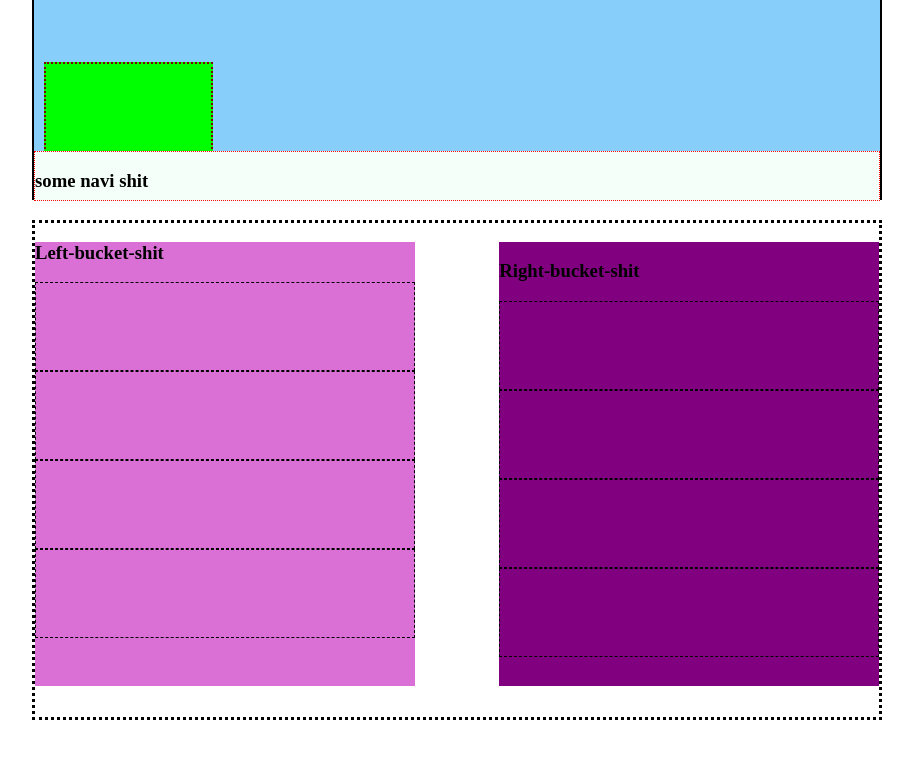
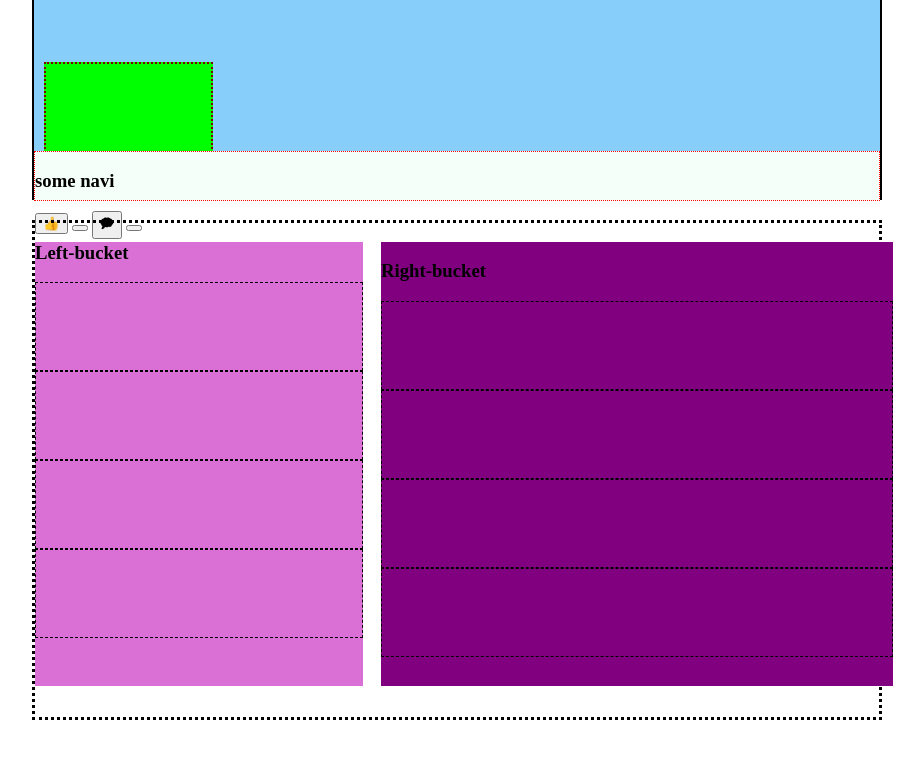
Before and after one commit to lorne-jenkins/Social-Mockup, a plain HTML site: page index.html in a window 1280 px wide. Shown: the part 248-1006 px from the top of the page, without its empty margins (183-1107 px from the left). Drawn offline with Linux system fonts and the light colour scheme.

Commit message:
Resized Columns

```diff
--- a/index.html
+++ b/index.html
@@ -17,15 +17,20 @@
             <h1>Lorne Jenkins</h1>
         </div>
         <nav>
-            <h3>some navi shit</h3>
+            <h3>some navi</h3>
+            <div class="Navi-Buttons">
+                <button>👍</button>
+                <button></button>
+                <button>🗭</button>
+                <button></button>
+            <div>
         </nav>
     </div>
 
     <div class="Below-The-Header">
 
-
         <div class="Left-bucket-shit">
-            <h3>Left-bucket-shit</h3>
+            <h3>Left-bucket</h3>
             <div class="About-Page-Name"></div>
             <div class="About-Address"></div>
             <div class="About-Apps"></div>
@@ -35,7 +40,7 @@
 
 
         <div class="Right-bucket-shit">
-            <h3>Right-bucket-shit</h3>
+            <h3>Right-bucket</h3>
             <div class="Your-Name-Photo"></div>
             <div class="Your-Name-Statement"></div>
             <div class="Your-Name-Events"></div>
--- a/style.css
+++ b/style.css
@@ -43,7 +43,7 @@ position: relative;
 }
 
 .Left-bucket-shit{
-    width: 45%;
+    width: 328px;
     height: 90%;
     background-color: orchid;
 }
@@ -73,8 +73,9 @@ position: relative;
 .Right-bucket-shit {
     position: relative;
     top: -444.6px;
+    left: 14px;
     float: right;
-    width: 45%;
+    width: 512px;
     height: 90%;
     background-color: purple;
 }
```
